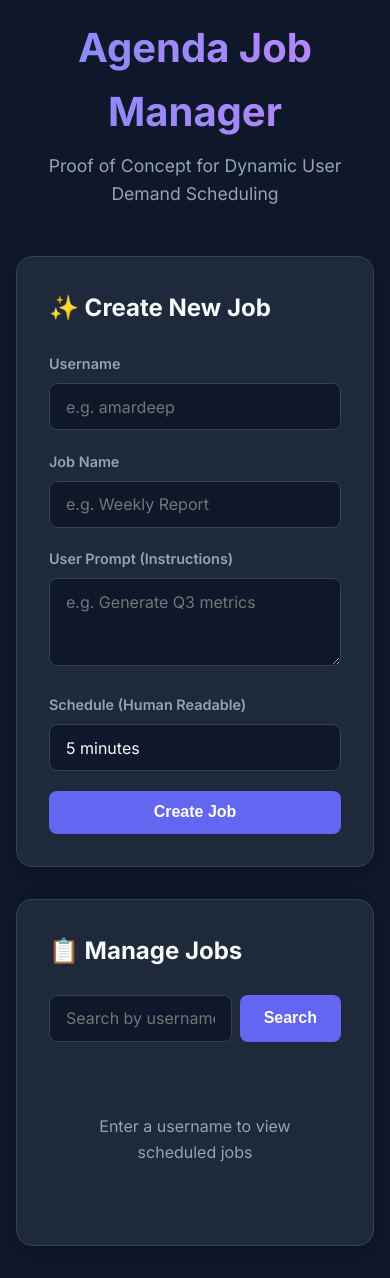
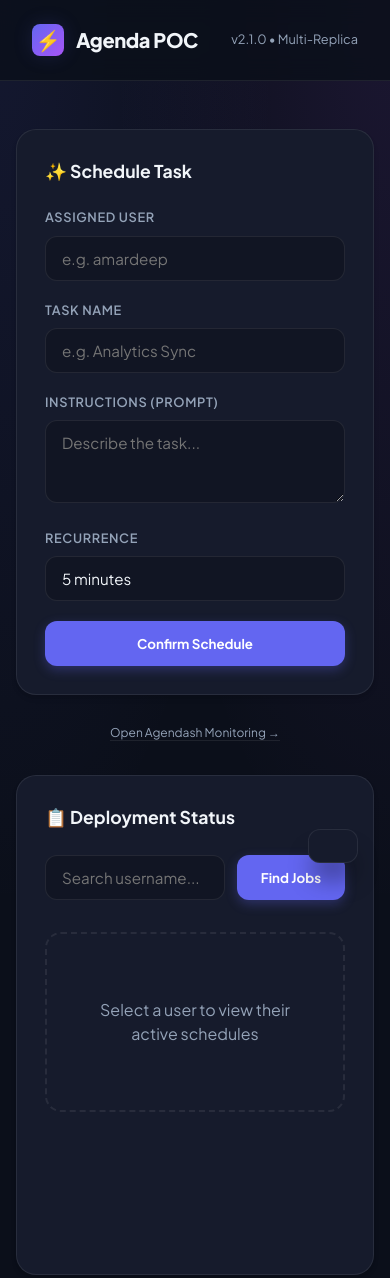
Before and after one commit to amardeep2006/agenda-user-demand-schedule-poc, a website: page public/index.html in a window 390 px wide. Drawn offline with Linux system fonts and the light colour scheme.

Commit message:
feat: add initial dashboard UI for agenda job scheduling

```diff
--- a/public/index.html
+++ b/public/index.html
@@ -3,21 +3,25 @@
 <head>
     <meta charset="UTF-8">
     <meta name="viewport" content="width=device-width, initial-scale=1.0">
-    <title>Agenda Job Manager</title>
+    <title>Agenda Dashboard | Premium Job Scheduling</title>
     <link rel="preconnect" href="https://fonts.googleapis.com">
     <link rel="preconnect" href="https://fonts.gstatic.com" crossorigin>
-    <link href="https://fonts.googleapis.com/css2?family=Inter:wght@300;400;600;700&display=swap" rel="stylesheet">
+    <link href="https://fonts.googleapis.com/css2?family=Plus+Jakarta+Sans:wght@300;400;500;600;700;800&display=swap" rel="stylesheet">
     <style>
         :root {
             --primary: #6366f1;
-            --primary-hover: #4f46e5;
-            --bg: #0f172a;
-            --card-bg: #1e293b;
-            --text: #f8fafc;
+            --primary-light: #818cf8;
+            --secondary: #a855f7;
+            --bg: #0b0f1a;
+            --surface: #161b2c;
+            --surface-hover: #1e2539;
+            --text-main: #f1f5f9;
             --text-muted: #94a3b8;
-            --border: #334155;
+            --border: rgba(255, 255, 255, 0.08);
+            --glass: rgba(255, 255, 255, 0.03);
             --success: #10b981;
-            --danger: #ef4444;
+            --danger: #f43f5e;
+            --glow: rgba(99, 102, 241, 0.15);
         }
 
         * {
@@ -27,107 +31,133 @@
         }
 
         body {
-            font-family: 'Inter', sans-serif;
+            font-family: 'Plus Jakarta Sans', sans-serif;
             background-color: var(--bg);
-            color: var(--text);
-            line-height: 1.6;
-            padding: 2rem;
+            background-image:
+                radial-gradient(at 0% 0%, rgba(99, 102, 241, 0.1) 0px, transparent 50%),
+                radial-gradient(at 100% 0%, rgba(168, 85, 247, 0.1) 0px, transparent 50%);
+            color: var(--text-main);
+            line-height: 1.5;
             min-height: 100vh;
+            display: flex;
+            flex-direction: column;
         }
 
         .container {
-            max-width: 1000px;
+            max-width: 1200px;
             margin: 0 auto;
+            width: 100%;
+            padding: 2rem;
         }
 
-        header {
-            text-align: center;
-            margin-bottom: 3rem;
-            animation: fadeInDown 0.8s ease-out;
+        /* Navbar Style */
+        nav {
+            padding: 1.5rem 2rem;
+            border-bottom: 1px solid var(--border);
+            display: flex;
+            justify-content: space-between;
+            align-items: center;
+            backdrop-filter: blur(12px);
+            position: sticky;
+            top: 0;
+            z-index: 50;
+            background: rgba(11, 15, 26, 0.8);
         }
 
-        h1 {
-            font-size: 2.5rem;
-            font-weight: 700;
-            background: linear-gradient(to right, #818cf8, #c084fc);
-            -webkit-background-clip: text;
-            -webkit-text-fill-color: transparent;
-            margin-bottom: 0.5rem;
+        .logo {
+            font-size: 1.25rem;
+            font-weight: 800;
+            letter-spacing: -0.02em;
+            display: flex;
+            align-items: center;
+            gap: 0.75rem;
         }
 
-        .subtitle {
-            color: var(--text-muted);
-            font-size: 1.1rem;
+        .logo-icon {
+            width: 32px;
+            height: 32px;
+            background: linear-gradient(135deg, var(--primary), var(--secondary));
+            border-radius: 8px;
+            display: grid;
+            place-items: center;
+            box-shadow: 0 0 20px var(--glow);
         }
 
-        .grid {
+        /* Layout Grid */
+        main {
             display: grid;
-            grid-template-columns: 1fr 1.5fr;
+            grid-template-columns: 380px 1fr;
             gap: 2rem;
-            align-items: start;
+            margin-top: 2rem;
         }
 
         .card {
-            background: var(--card-bg);
+            background: var(--surface);
             border: 1px solid var(--border);
-            border-radius: 1rem;
-            padding: 2rem;
-            box-shadow: 0 10px 25px -5px rgba(0, 0, 0, 0.3);
-            transition: transform 0.3s ease, box-shadow 0.3s ease;
+            border-radius: 1.25rem;
+            padding: 1.75rem;
+            box-shadow: 0 4px 6px -1px rgba(0, 0, 0, 0.1), 0 2px 4px -1px rgba(0, 0, 0, 0.06);
+            transition: all 0.3s cubic-bezier(0.4, 0, 0.2, 1);
         }
 
         .card:hover {
-            transform: translateY(-5px);
-            box-shadow: 0 20px 35px -10px rgba(0, 0, 0, 0.4);
+            border-color: rgba(255, 255, 255, 0.15);
+            box-shadow: 0 20px 25px -5px rgba(0, 0, 0, 0.2);
         }
 
         h2 {
-            font-size: 1.5rem;
+            font-size: 1.1rem;
+            font-weight: 700;
             margin-bottom: 1.5rem;
+            color: var(--text-main);
             display: flex;
             align-items: center;
             gap: 0.5rem;
         }
 
+        /* Form Controls */
         .form-group {
-            margin-bottom: 1.2rem;
+            margin-bottom: 1.25rem;
         }
 
         label {
             display: block;
-            margin-bottom: 0.5rem;
-            font-size: 0.9rem;
+            font-size: 0.8rem;
             font-weight: 600;
             color: var(--text-muted);
+            margin-bottom: 0.5rem;
+            text-transform: uppercase;
+            letter-spacing: 0.05em;
         }
 
         input, textarea {
             width: 100%;
-            padding: 0.8rem 1rem;
-            background: #0f172a;
+            padding: 0.75rem 1rem;
+            background: rgba(0, 0, 0, 0.2);
             border: 1px solid var(--border);
-            border-radius: 0.5rem;
-            color: var(--text);
+            border-radius: 0.75rem;
+            color: var(--text-main);
             font-family: inherit;
-            font-size: 1rem;
-            transition: border-color 0.3s ease, box-shadow 0.3s ease;
+            font-size: 0.95rem;
+            transition: all 0.2s;
         }
 
         input:focus, textarea:focus {
             outline: none;
             border-color: var(--primary);
-            box-shadow: 0 0 0 3px rgba(99, 102, 241, 0.2);
+            background: rgba(0, 0, 0, 0.3);
+            box-shadow: 0 0 0 4px var(--glow);
         }
 
         button {
             width: 100%;
-            padding: 0.8rem 1.5rem;
+            padding: 0.875rem;
+            border-radius: 0.75rem;
             border: none;
-            border-radius: 0.5rem;
-            font-size: 1rem;
-            font-weight: 600;
+            font-weight: 700;
             cursor: pointer;
-            transition: all 0.3s ease;
+            transition: all 0.2s;
+            font-family: inherit;
             display: flex;
             align-items: center;
             justify-content: center;
@@ -137,189 +167,231 @@
         .btn-primary {
             background: var(--primary);
             color: white;
+            box-shadow: 0 4px 12px rgba(99, 102, 241, 0.3);
         }
 
-        .btn-primary:hover {
-            background: var(--primary-hover);
-            transform: scale(1.02);
+        .btn-primary:hover:not(:disabled) {
+            background: var(--primary-light);
+            transform: translateY(-1px);
+            box-shadow: 0 6px 20px rgba(99, 102, 241, 0.4);
         }
 
-        .btn-danger {
-            background: rgba(239, 68, 68, 0.1);
-            color: var(--danger);
-            border: 1px solid rgba(239, 68, 68, 0.2);
-        }
+        .btn-primary:active { transform: translateY(0); }
+        .btn-primary:disabled { opacity: 0.5; cursor: not-allowed; }
 
-        .btn-danger:hover {
-            background: var(--danger);
-            color: white;
-        }
-
-        .job-list {
-            display: flex;
-            flex-direction: column;
-            gap: 1rem;
-        }
-
-        .job-item {
-            background: #0f172a;
+        /* Job List Styles */
+        .job-card {
+            background: var(--glass);
             border: 1px solid var(--border);
-            border-radius: 0.8rem;
-            padding: 1.2rem;
+            border-radius: 1rem;
+            padding: 1.25rem;
+            margin-bottom: 1rem;
             display: flex;
             justify-content: space-between;
             align-items: center;
-            animation: slideIn 0.4s ease-out;
+            animation: slideUp 0.4s ease-out;
+            transition: all 0.2s;
         }
 
-        .job-info h3 {
-            font-size: 1.1rem;
-            margin-bottom: 0.2rem;
+        .job-card:hover {
+            background: var(--surface-hover);
+            transform: scale(1.01);
         }
 
-        .job-info p {
-            font-size: 0.85rem;
+        .job-details {
+            display: flex;
+            flex-direction: column;
+            gap: 0.25rem;
+        }
+
+        .job-title {
+            font-weight: 700;
+            font-size: 1.05rem;
+            color: var(--text-main);
+        }
+
+        .job-prompt {
             color: var(--text-muted);
+            font-size: 0.875rem;
+            font-style: italic;
+        }
+
+        .job-meta {
+            display: flex;
+            align-items: center;
+            gap: 1rem;
+            margin-top: 0.5rem;
+        }
+
+        .job-id {
+            font-family: monospace;
+            font-size: 0.7rem;
+            color: var(--primary-light);
+            background: rgba(99, 102, 241, 0.1);
+            padding: 0.25rem 0.5rem;
+            border-radius: 4px;
         }
 
         .badge {
-            background: rgba(99, 102, 241, 0.2);
-            color: var(--primary);
-            padding: 0.2rem 0.6rem;
+            font-size: 0.7rem;
+            font-weight: 700;
+            padding: 0.25rem 0.75rem;
             border-radius: 2rem;
-            font-size: 0.75rem;
+            background: var(--glow);
+            color: var(--primary-light);
+            border: 1px solid rgba(99, 102, 241, 0.2);
+        }
+
+        /* Search Area */
+        .search-box {
+            display: flex;
+            gap: 0.75rem;
+            margin-bottom: 2rem;
+        }
+
+        .search-box input {
+            flex: 1;
+        }
+
+        .search-box button {
+            width: auto;
+            padding-left: 1.5rem;
+            padding-right: 1.5rem;
+        }
+
+        .empty-placeholder {
+            text-align: center;
+            padding: 4rem 2rem;
+            color: var(--text-muted);
+            border: 2px dashed var(--border);
+            border-radius: 1rem;
+        }
+
+        /* Toast notifications */
+        #toast {
+            position: fixed;
+            bottom: 2rem;
+            right: 2rem;
+            padding: 1rem 1.5rem;
+            border-radius: 0.75rem;
+            background: var(--surface);
+            border: 1px solid var(--border);
+            box-shadow: 0 20px 25px -5px rgba(0, 0, 0, 0.4);
+            transform: translateY(150%);
+            transition: transform 0.3s cubic-bezier(0.4, 0, 0.2, 1);
+            z-index: 1000;
+            display: flex;
+            align-items: center;
+            gap: 0.75rem;
             font-weight: 600;
         }
 
-        .search-container {
-            display: flex;
-            gap: 0.5rem;
-            margin-bottom: 1.5rem;
-        }
+        #toast.visible { transform: translateY(0); }
+        #toast.success { border-left: 4px solid var(--success); }
+        #toast.error { border-left: 4px solid var(--danger); }
 
-        .empty-state {
-            text-align: center;
-            padding: 3rem;
-            color: var(--text-muted);
-        }
-
-        .toast {
-            position: fixed;
-            bottom: 2rem;
-            right: 2rem;
-            padding: 1rem 2rem;
-            border-radius: 0.5rem;
-            background: var(--card-bg);
-            border-left: 4px solid var(--primary);
-            box-shadow: 0 10px 15px -3px rgba(0, 0, 0, 0.5);
-            z-index: 100;
-            display: none;
-            animation: slideInRight 0.3s ease-out;
-        }
-
-        @keyframes fadeInDown {
-            from { opacity: 0; transform: translateY(-20px); }
+        @keyframes slideUp {
+            from { opacity: 0; transform: translateY(10px); }
             to { opacity: 1; transform: translateY(0); }
         }
 
-        @keyframes slideIn {
-            from { opacity: 0; transform: translateX(-10px); }
-            to { opacity: 1; transform: translateX(0); }
-        }
-
-        @keyframes slideInRight {
-            from { opacity: 0; transform: translateX(20px); }
-            to { opacity: 1; transform: translateX(0); }
-        }
-
-        @media (max-width: 768px) {
-            .grid {
-                grid-template-columns: 1fr;
-            }
-            body {
-                padding: 1rem;
-            }
+        @media (max-width: 900px) {
+            main { grid-template-columns: 1fr; }
+            .container { padding: 1rem; }
         }
     </style>
 </head>
 <body>
+    <nav>
+        <div class="logo">
+            <div class="logo-icon">⚡</div>
+            Agenda POC
+        </div>
+        <div style="font-size: 0.8rem; color: var(--text-muted);">
+            v2.1.0 • Multi-Replica
+        </div>
+    </nav>
+
     <div class="container">
-        <header>
-            <h1>Agenda Job Manager</h1>
-            <p class="subtitle">Proof of Concept for Dynamic User Demand Scheduling</p>
-        </header>
-
-        <div class="grid">
-            <!-- Create Job Section -->
-            <section class="card">
-                <h2>✨ Create New Job</h2>
-                <form id="createJobForm">
+        <main>
+            <!-- Left: Creation -->
+            <section>
+                <div class="card">
+                    <h2>✨ Schedule Task</h2>
+                    <form id="jobForm">
                         <div class="form-group">
-                        <label for="username">Username</label>
+                            <label>Assigned User</label>
                             <input type="text" id="username" placeholder="e.g. amardeep" required>
                         </div>
                         <div class="form-group">
-                        <label for="jobName">Job Name</label>
-                        <input type="text" id="jobName" placeholder="e.g. Weekly Report" required>
+                            <label>Task Name</label>
+                            <input type="text" id="jobName" placeholder="e.g. Analytics Sync" required>
                         </div>
                         <div class="form-group">
-                        <label for="userprompt">User Prompt (Instructions)</label>
-                        <textarea id="userprompt" rows="3" placeholder="e.g. Generate Q3 metrics" required></textarea>
+                            <label>Instructions (Prompt)</label>
+                            <textarea id="userprompt" rows="3" placeholder="Describe the task..." required></textarea>
                         </div>
                         <div class="form-group">
-                        <label for="schedule">Schedule (Human Readable)</label>
-                        <input type="text" id="schedule" placeholder="e.g. 5 minutes" value="5 minutes" required>
+                            <label>Recurrence</label>
+                            <input type="text" id="schedule" value="5 minutes" required>
                         </div>
                         <button type="submit" class="btn-primary" id="submitBtn">
-                        Create Job
+                            Confirm Schedule
                         </button>
                     </form>
+                </div>
+
+                <div style="margin-top: 1.5rem; text-align: center;">
+                    <a href="/dash" target="_blank" style="color: var(--text-muted); font-size: 0.75rem; text-decoration: none; border-bottom: 1px solid var(--border);">Open Agendash Monitoring →</a>
+                </div>
             </section>
 
-            <!-- List Jobs Section -->
-            <section class="card">
-                <h2>📋 Manage Jobs</h2>
-                <div class="search-container">
-                    <input type="text" id="searchUser" placeholder="Search by username...">
-                    <button class="btn-primary" style="width: auto;" onclick="fetchJobs()">Search</button>
+            <!-- Right: Listing -->
+            <section>
+                <div class="card" style="min-height: 500px;">
+                    <h2>📋 Deployment Status</h2>
+
+                    <div class="search-box">
+                        <input type="text" id="searchUser" placeholder="Search username...">
+                        <button class="btn-primary" onclick="fetchJobs()">Find Jobs</button>
                     </div>
 
-                <div id="jobResults" class="job-list">
-                    <div class="empty-state">Enter a username to view scheduled jobs</div>
-                </div>
-
-                <div id="actionButtons" style="margin-top: 1.5rem; display: none;">
-                    <button class="btn-danger" onclick="deleteUserJobs()">
-                        Delete All Jobs for this User
-                    </button>
-                </div>
-            </section>
+                    <div id="jobList">
+                        <div class="empty-placeholder">
+                            Select a user to view their active schedules
                         </div>
                     </div>
 
-    <div id="toast" class="toast"></div>
+                    <div id="dangerZone" style="margin-top: 2rem; display: none; padding-top: 1.5rem; border-top: 1px solid var(--border);">
+                        <button onclick="deleteJobs()" style="background: rgba(244, 63, 94, 0.1); color: var(--danger); border: 1px solid rgba(244, 63, 94, 0.2); width: auto; font-size: 0.8rem;">
+                            Terminate All Jobs for User
+                        </button>
+                    </div>
+                </div>
+            </section>
+        </main>
+    </div>
+
+    <div id="toast"></div>
 
     <script>
-        const createForm = document.getElementById('createJobForm');
-        const jobResults = document.getElementById('jobResults');
+        const toast = document.getElementById('toast');
+        const form = document.getElementById('jobForm');
+        const jobList = document.getElementById('jobList');
         const searchInput = document.getElementById('searchUser');
-        const actionButtons = document.getElementById('actionButtons');
-        const toast = document.getElementById('toast');
+        const dangerZone = document.getElementById('dangerZone');
 
-        function showToast(message, type = 'success') {
-            toast.textContent = message;
-            toast.style.display = 'block';
-            toast.style.borderLeftColor = type === 'success' ? 'var(--success)' : 'var(--danger)';
-            setTimeout(() => {
-                toast.style.display = 'none';
-            }, 3000);
+        function showToast(msg, type = 'success') {
+            toast.textContent = msg;
+            toast.className = `visible ${type}`;
+            setTimeout(() => toast.className = '', 3000);
         }
 
-        createForm.addEventListener('submit', async (e) => {
+        form.addEventListener('submit', async (e) => {
             e.preventDefault();
-            const submitBtn = document.getElementById('submitBtn');
-            submitBtn.disabled = true;
-            submitBtn.textContent = 'Creating...';
+            const btn = document.getElementById('submitBtn');
+            btn.disabled = true;
+            btn.textContent = 'Processing...';
 
             const payload = {
                 username: document.getElementById('username').value,
@@ -329,93 +401,79 @@
             };
 
             try {
-                const response = await fetch('/jobs', {
+                const res = await fetch('/jobs', {
                     method: 'POST',
                     headers: { 'Content-Type': 'application/json' },
                     body: JSON.stringify(payload)
                 });
 
-                const data = await response.json();
-                if (response.ok) {
-                    showToast('Job created successfully!');
-                    createForm.reset();
-                    // If searching for the same user, refresh the list
-                    if (searchInput.value === payload.username) {
-                        fetchJobs();
+                if (res.ok) {
+                    showToast('Job deployed successfully');
+                    form.reset();
+                    if (searchInput.value === payload.username) fetchJobs();
+                } else {
+                    const err = await res.json();
+                    showToast(err.error || 'Deployment failed', 'error');
                 }
-                } else {
-                    showToast(data.error || 'Failed to create job', 'danger');
-                }
-            } catch (err) {
-                showToast('Network error', 'danger');
+            } catch (e) {
+                showToast('Network failure', 'error');
             } finally {
-                submitBtn.disabled = false;
-                submitBtn.textContent = 'Create Job';
+                btn.disabled = false;
+                btn.textContent = 'Confirm Schedule';
             }
         });
 
         async function fetchJobs() {
-            const username = searchInput.value.trim();
-            if (!username) {
-                showToast('Please enter a username', 'danger');
-                return;
-            }
+            const user = searchInput.value.trim();
+            if (!user) return showToast('Enter a username', 'error');
 
-            jobResults.innerHTML = '<div class="empty-state">Loading...</div>';
+            jobList.innerHTML = '<div style="text-align: center; padding: 2rem;">Querying database...</div>';
 
             try {
-                const response = await fetch(`/jobs?username=${encodeURIComponent(username)}`);
-                const jobs = await response.json();
+                const res = await fetch(`/jobs?username=${encodeURIComponent(user)}`);
+                const jobs = await res.json();
 
-                if (response.ok) {
+                if (res.ok) {
                     if (jobs.length === 0) {
-                        jobResults.innerHTML = '<div class="empty-state">No jobs found for this user</div>';
-                        actionButtons.style.display = 'none';
+                        jobList.innerHTML = '<div class="empty-placeholder">No active schedules found for this user.</div>';
+                        dangerZone.style.display = 'none';
                     } else {
-                        jobResults.innerHTML = jobs.map(job => `
-                            <div class="job-item">
-                                <div class="job-info">
-                                    <h3>${job.jobName}</h3>
-                                    <p>"${job.userprompt}"</p>
-                                    <p><span class="badge">${job.schedule}</span></p>
+                        jobList.innerHTML = jobs.map(j => `
+                            <div class="job-card">
+                                <div class="job-details">
+                                    <div class="job-title">${j.jobName}</div>
+                                    <div class="job-prompt">"${j.userprompt}"</div>
+                                    <div class="job-meta">
+                                        <span class="badge">Every ${j.schedule}</span>
+                                        <span class="job-id">ID: ${j.jobId || 'N/A'}</span>
+                                    </div>
                                 </div>
                             </div>
                         `).join('');
-                        actionButtons.style.display = 'block';
+                        dangerZone.style.display = 'block';
                     }
-                } else {
-                    showToast('Failed to fetch jobs', 'danger');
                 }
-            } catch (err) {
-                showToast('Network error', 'danger');
+            } catch (e) {
+                showToast('Sync error', 'error');
             }
         }
 
-        async function deleteUserJobs() {
-            const username = searchInput.value.trim();
-            if (!username || !confirm(`Are you sure you want to delete all jobs for "${username}"?`)) return;
+        async function deleteJobs() {
+            const user = searchInput.value.trim();
+            if (!user || !confirm('Terminate all active schedules for this user?')) return;
 
             try {
-                const response = await fetch(`/jobs?username=${encodeURIComponent(username)}`, {
-                    method: 'DELETE'
-                });
-
-                const data = await response.json();
-                if (response.ok) {
-                    showToast(data.message);
+                const res = await fetch(`/jobs?username=${encodeURIComponent(user)}`, { method: 'DELETE' });
+                if (res.ok) {
+                    showToast('All jobs terminated');
                     fetchJobs();
-                } else {
-                    showToast('Failed to delete jobs', 'danger');
                 }
-            } catch (err) {
-                showToast('Network error', 'danger');
+            } catch (e) {
+                showToast('Termination failed', 'error');
             }
         }
 
-        // Allow Enter key to trigger search
-        searchInput.addEventListener('keypress', (e) => {
-            if (e.key === 'Enter') fetchJobs();
-        });
+        searchInput.addEventListener('keypress', (e) => e.key === 'Enter' && fetchJobs());
     </script>
 </body>
 </html>
```
Lines whose indentation alone changed are shown as unchanged.
